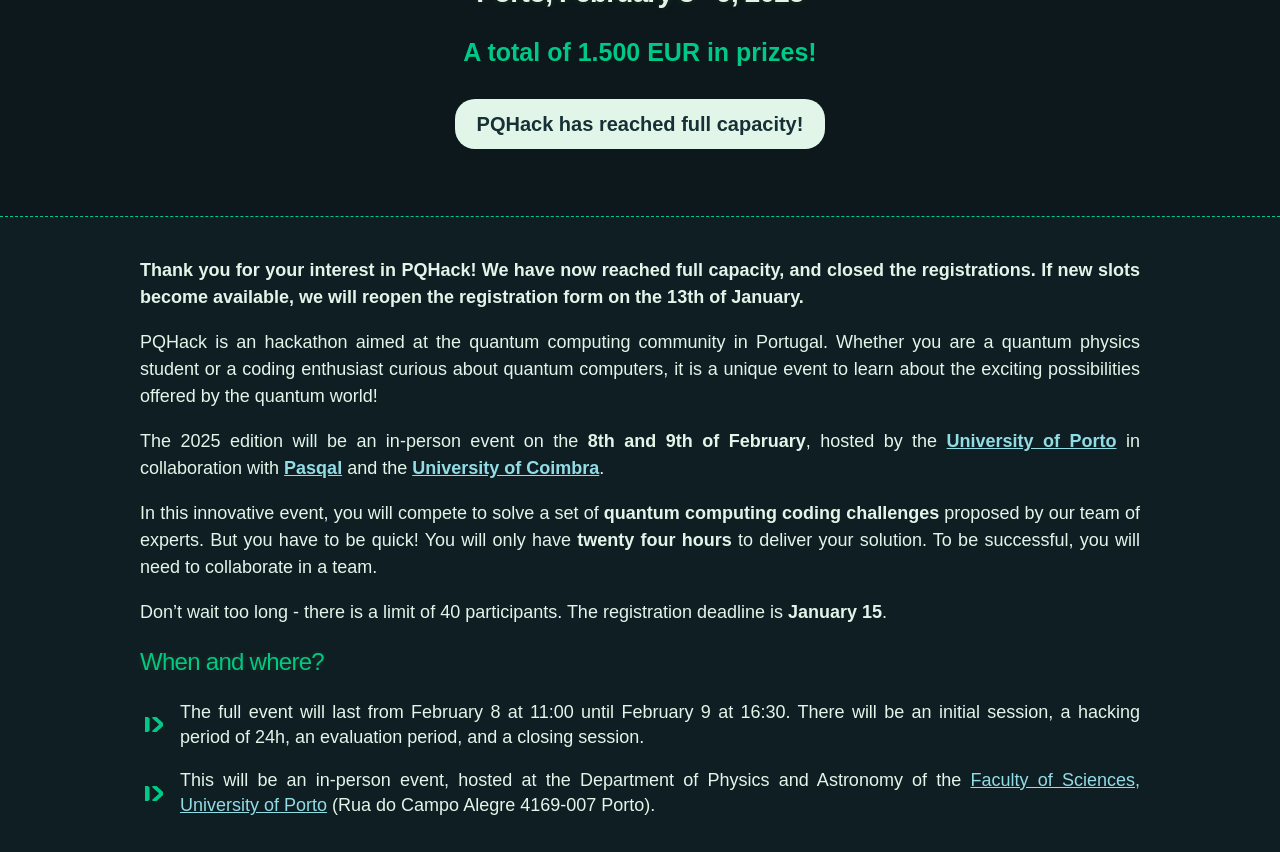
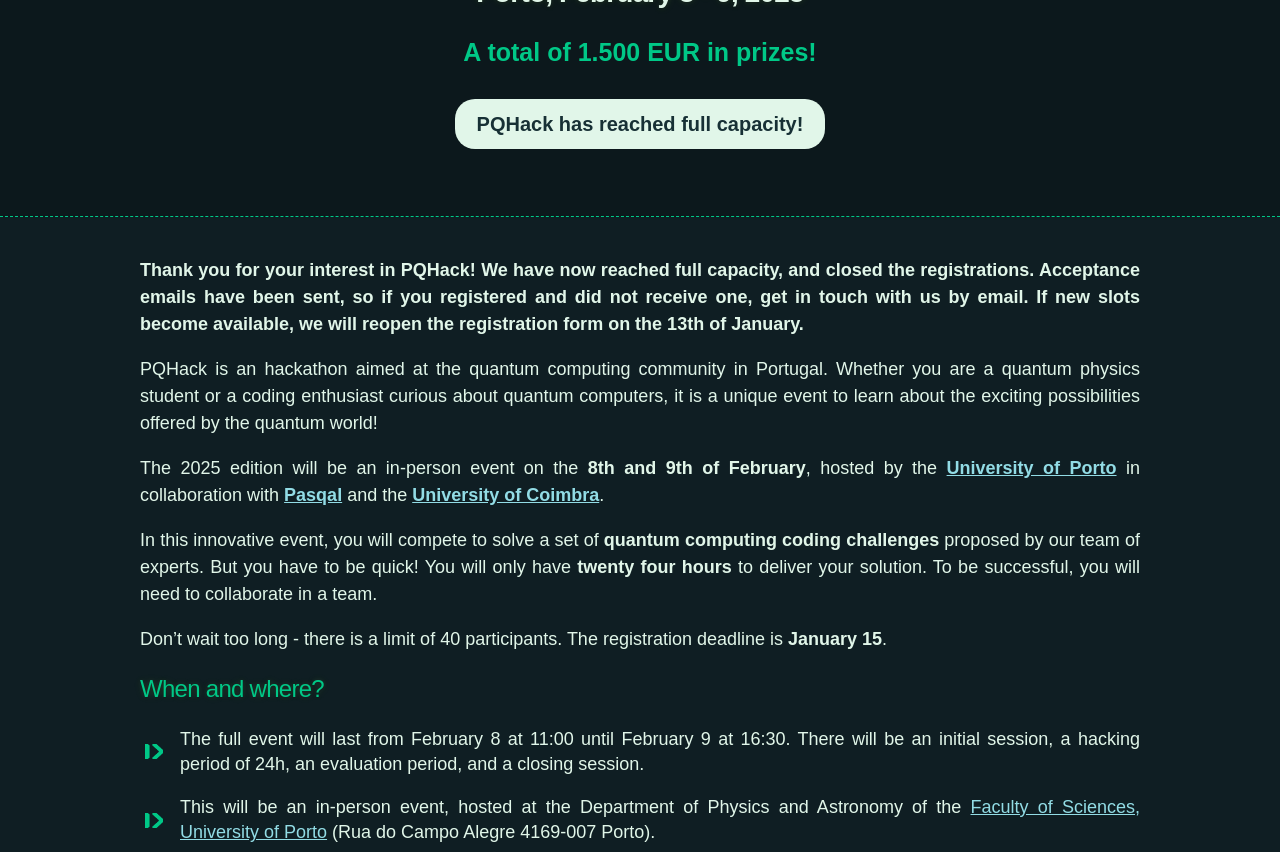
Before and after one commit to pasqal-io/pqhack2025, a Jekyll site: the page built from docs/index.md, in a window 1280 px wide and 900 px high, scrolled down 410 px, cut to the strip 0-852 px from the top of the window. Built offline with Jekyll 4.4.1, drawn with Linux system fonts in a browser that asks for light colours.

Commit message:
email notice

```diff
--- a/docs/index.md
+++ b/docs/index.md
@@ -2,7 +2,7 @@
 layout: default
 ---
 
-**Thank you for your interest in PQHack! We have now reached full capacity, and closed the registrations. If new slots become available, we will reopen the registration form on the 13th of January.**
+**Thank you for your interest in PQHack! We have now reached full capacity, and closed the registrations. Acceptance emails have been sent, so if you registered and did not receive one, get in touch with us by email. If new slots become available, we will reopen the registration form on the 13th of January.**
 
 PQHack is an hackathon aimed at the quantum computing community in Portugal. Whether you are a quantum physics student or a coding enthusiast curious about quantum computers, it is a unique event to learn about the exciting possibilities offered by the quantum world!
 
```
